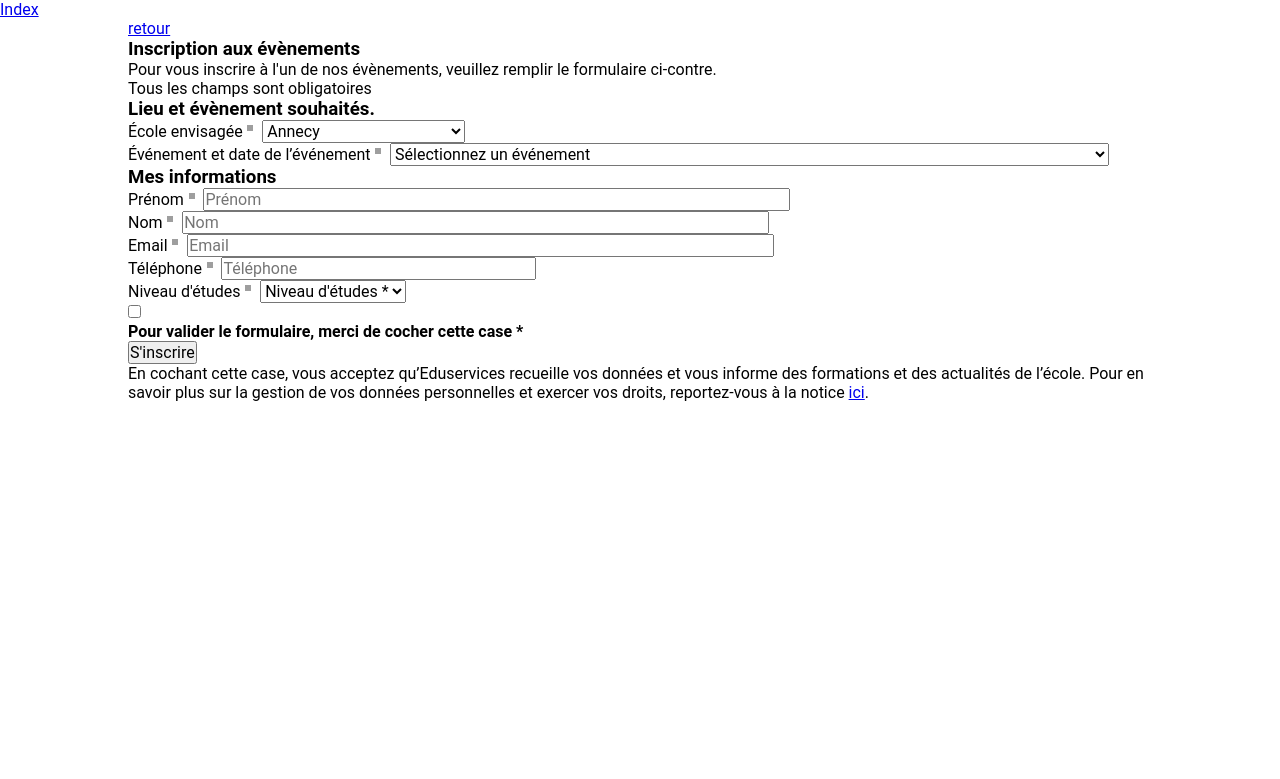
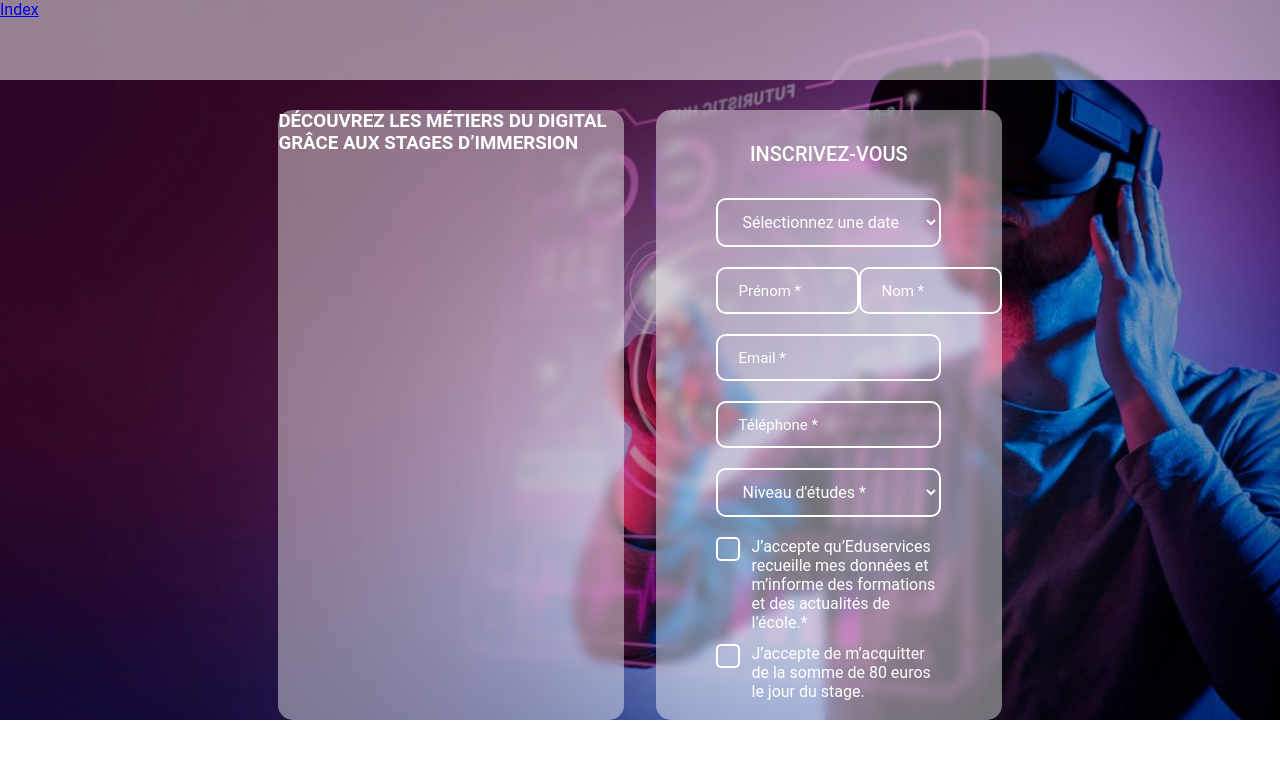
Before and after one commit to AlexBonifacio/examb2s1, a PHP site: page /inscription.php in a window 1280 px wide. Shown: the top 779 px of the page. Run offline with PHP 8.4, Linux system fonts and the light colour scheme; grey boxes are pictures that could not be loaded.

Commit message:
Create landing page and form

```diff
--- a/index.php
+++ b/index.php
@@ -10,9 +10,11 @@
 <body>
     <header>
         <a href="./inscription.php">Inscription</a>
+        <img src="./img/Group1.jpg" width="100%" alt="">
     </header>
     <main>
         <h1 data-value="MYDIGITALSCHOOL">MYDIGITALSCHOOL</h1>
+
     </main>
     <footer>
         <script src="./script/title_effect.js"></script>
--- a/inscription.php
+++ b/inscription.php
@@ -7,59 +7,64 @@
     <title>Formulaire</title>
 </head>
 <body>
-    <header>
-		<a href="./index.php">Index</a>
-    </header>
-    <main>
+<?php
+$servername = "localhost";
+$username = "root";
+$password = "";
+$dbname = "forminscriptionstage";
+
+try {
+  $conn = new PDO("mysql:host=$servername;dbname=$dbname", $username, $password);
+  $conn->setAttribute(PDO::ATTR_ERRMODE, PDO::ERRMODE_EXCEPTION);
+} catch(PDOException $e) {
+  echo "Erreur de connexion: " . $e->getMessage();
+}
+?>
+<header class="bandeau">
+	<a href="./index.php">Index</a>
+</header>
+<main>
+	<section class="container1 flex">
+	<section class="information-decouverte">
+		<div>
+			<h1 class="text-white">DÉCOUVREZ LES MÉTIERS DU DIGITAL GRÂCE AUX STAGES D’IMMERSION</h1>
+		</div>
+
+	</section>
     <section class="inscription-jpo">
 	<div class="slider_bg_0">
 		<div class="no-change">
 			<div class="container-form">
-				<div class="col-lg-7 col-md-6">
+				<div>
 					<div class="slider_text">
-						<a href="/"><span class="icon-angle-left"></span>retour</a>
-						<h3 class="text-white">Inscription aux évènements</h3>
-						<p>Pour vous inscrire à l'un de nos évènements, veuillez remplir le formulaire ci-contre.</p>
+						<h2 class="text-white title-form">INSCRIVEZ-VOUS</h2>
+
 					</div>
 				</div>
 
-				<div class="col-lg-5 col-md-6">
+				<div class="col-lg-5">
 					<div class="request_form">
-						<form action="/inscription-aux-jpo-et-sessions-dadmissions" method="post" id="webform-submission-inscription-aux-jpo-sessions-d-a-add-form" accept-charset="UTF-8">
+						<form action="traitement.php" method="post" id="form-inscription-stage-decouverte" accept-charset="UTF-8">
 							<div class="form_0">
-								<div class="info text-right">
-									<p class="text-white">Tous les champs sont obligatoires</p>
-									<h3 class="text-white">Lieu et évènement souhaités.</h3>
-								</div>
+
+
+
 
 
 								<div class="">
 
-									<label for="edit-ecole-envisagee" class="js-form-required form-required">École envisagée</label>
-
-									<select class="ecole chk-input webform-entity-select form-select required custom-select rounded-0" data-drupal-selector="edit-ecole-envisagee" data-msg-required="Le champ École envisagée est requis." id="edit-ecole-envisagee" name="ecole_envisagee" required="required" aria-required="true"><option value="458" selected="selected">Annecy</option><option value="457">Angers</option><option value="460">Bordeaux</option><option value="461">Caen</option><option value="462">Grenoble</option><option value="512">Laval</option><option value="463">Lille</option><option value="464">Lyon</option><option value="465">Melun</option><option value="466">Montpellier</option><option value="513">Nancy</option><option value="467">Nantes</option><option value="468">Nice</option><option value="469">Paris</option><option value="470">Rennes</option><option value="471">Saint-Quentin-en-Yvelines</option><option value="472">Toulouse</option><option value="473">Vannes</option></select>
-								</div>
-
-
-								<div class="">
-
-									<label for="edit-evenement-et-date-de-l-evenement" class="form-required">Événement et date de l’événement</label>
-
-									<select class="chk-input webform-entity-select form-select required custom-select rounded-0" data-drupal-selector="edit-evenement-et-date-de-l-evenement" data-msg-required="Le champ Événement et date de l’événement est requis." id="edit-evenement-et-date-de-l-evenement" name="evenement_et_date_de_l_evenement" required="required" aria-required="true"><option value="" selected="selected">Sélectionnez un événement</option><option value="39165">STUDENT EXPERIENCE #6 - RENNES du 11/12/2023 à 09:00 - 12/12/2023 à 17:00</option><option value="39164">STUDENT EXPERIENCE #7 - RENNES du 12/12/2023 à 09:00 - 12/12/2023 à 17:00</option><option value="38429">Visite ton futur campus - Vannes du 13/12/2023 à 08:30 - 13/12/2023 à 16:30</option><option value="39166">STUDENT EXPERIENCE #8 - RENNES du 13/12/2023 à 09:00 - 13/12/2023 à 17:00</option><option value="38753">SESSION D&#039;INFORMATION &amp; D&#039;ADMISSION - RENNES du 13/12/2023 à 13:30 - 13/12/2023 à 17:00</option></select>
+									<select class=" webform-entity-select form-select required custom-select w100" data-drupal-selector="edit-evenement-et-date-de-l-evenement" data-msg-required="Le champ Événement et date de l’événement est requis." id="edit-evenement-et-date-de-l-evenement" name="evenement_et_date_de_l_evenement" required="required" aria-required="true"><option value="" selected="selected">Sélectionnez une date</option><option value="39165">STUDENT EXPERIENCE #1 - ANNECY du 04/01/2024 à 09:00 - 05/01/2024 à 17:00</option><option value="39164">STUDENT EXPERIENCE #2 - ANNECY du 28/01/2024 à 09:00 - 29/01/2024 à 17:00</option></select>
 								</div>
 
 
 							</div>
 							<div class="form_1">
-								<div class="info">
-									<h3>Mes informations</h3>
-								</div>
 
+								<div class="container-nom-prenom flex">
 								<div class="">
 
-									<label for="edit-prenom" class="form-required">Prénom</label>
 
-									<input class="chk-input form-text required custom-input rounded-0 form-control" pattern="^([a-zA-ZÀ-ÖØ-öø-ÿ_\-\ \&#039;]+)$" data-webform-pattern-error="Le champ Prénom contient un(des) caractère(s) non valide(s)" data-drupal-selector="edit-prenom" data-msg-maxlength="Prénom field has a maximum length of 255." data-msg-required="Le champ Prénom est requis." data-msg-pattern="Le champ Prénom contient un(des) caractère(s) non valide(s)" type="text" id="edit-prenom" name="prenom" value="" size="60" maxlength="255" placeholder="Prénom" required="required" aria-required="true" />
+									<input class=" form-text required   form-control" pattern="^([a-zA-ZÀ-ÖØ-öø-ÿ_\-\ \&#039;]+)$" data-webform-pattern-error="Le champ Prénom contient un(des) caractère(s) non valide(s)" data-drupal-selector="edit-prenom" data-msg-maxlength="Prénom field has a maximum length of 255." data-msg-required="Le champ Prénom est requis." data-msg-pattern="Le champ Prénom contient un(des) caractère(s) non valide(s)" type="text" id="edit-prenom" name="prenom" value="" size="60" maxlength="255" placeholder="Prénom *" required="required" aria-required="true" />
 
 								</div>
 
@@ -68,9 +73,19 @@
 
 								<div class="">
 
-									<label for="edit-nom" class="form-required">Nom</label>
 
-									<input class="chk-input form-text required custom-input rounded-0 form-control" pattern="^([a-zA-ZÀ-ÖØ-öø-ÿ_\-\ \&#039;]+)$" data-webform-pattern-error="Le champ Nom contient un(des) caractère(s) non valide(s)" data-drupal-selector="edit-nom" data-msg-maxlength="Nom field has a maximum length of 255." data-msg-required="Le champ Nom est requis." data-msg-pattern="Le champ Nom contient un(des) caractère(s) non valide(s)" type="text" id="edit-nom" name="nom" value="" size="60" maxlength="255" placeholder="Nom" required="required" aria-required="true" />
+									<input class=" form-text required   form-control" pattern="^([a-zA-ZÀ-ÖØ-öø-ÿ_\-\ \&#039;]+)$" data-webform-pattern-error="Le champ Nom contient un(des) caractère(s) non valide(s)" data-drupal-selector="edit-nom" data-msg-maxlength="Nom field has a maximum length of 255." data-msg-required="Le champ Nom est requis." data-msg-pattern="Le champ Nom contient un(des) caractère(s) non valide(s)" type="text" id="edit-nom" name="nom" value="" size="60" maxlength="255" placeholder="Nom *" required="required" aria-required="true" />
+
+								</div>
+								</div>
+
+
+
+
+								<div class="">
+
+
+									<input class=" form-email required   form-control w100" pattern="^([a-zA-Z0-9_\-\.\+]+)@([a-zA-Z0-9_\-\.]+)\.([a-zA-Z]{2,5})$" data-webform-pattern-error="Le champ Email contient un(des) caractère(s) non valide(s)" data-drupal-selector="edit-email" data-msg-email="Email ne contient pas une adresse email valide." data-msg-maxlength="Email field has a maximum length of 254." data-msg-required="Le champ Email est requis." data-msg-pattern="Le champ Email contient un(des) caractère(s) non valide(s)" type="email" id="edit-email" name="email" value="" size="60" maxlength="254" placeholder="Email *" required="required" aria-required="true" />
 
 								</div>
 
@@ -79,20 +94,7 @@
 
 								<div class="">
 
-									<label for="edit-email" class="form-required">Email</label>
-
-									<input class="chk-input form-email required custom-input rounded-0 form-control" pattern="^([a-zA-Z0-9_\-\.\+]+)@([a-zA-Z0-9_\-\.]+)\.([a-zA-Z]{2,5})$" data-webform-pattern-error="Le champ Email contient un(des) caractère(s) non valide(s)" data-drupal-selector="edit-email" data-msg-email="Email ne contient pas une adresse email valide." data-msg-maxlength="Email field has a maximum length of 254." data-msg-required="Le champ Email est requis." data-msg-pattern="Le champ Email contient un(des) caractère(s) non valide(s)" type="email" id="edit-email" name="email" value="" size="60" maxlength="254" placeholder="Email" required="required" aria-required="true" />
-
-								</div>
-
-
-
-
-								<div class="">
-
-									<label for="edit-telephone" class="form-required">Téléphone</label>
-
-									<input class="chk-input form-tel required custom-input rounded-0 form-control" pattern="^(0)(?: *\d){9}$" data-webform-pattern-error="Le champ Téléphone contient un(des) caractère(s) non valide(s)" data-drupal-selector="edit-telephone" data-msg-maxlength="Téléphone field has a maximum length of 128." data-msg-required="Le champ Téléphone est requis." data-msg-pattern="Le champ Téléphone contient un(des) caractère(s) non valide(s)" type="tel" id="edit-telephone" name="telephone" value="" size="30" maxlength="128" placeholder="Téléphone" required="required" aria-required="true" />
+									<input class=" form-tel required   form-control w100" pattern="^(0)(?: *\d){9}$" data-webform-pattern-error="Le champ Téléphone contient un(des) caractère(s) non valide(s)" data-drupal-selector="edit-telephone" data-msg-maxlength="Téléphone field has a maximum length of 128." data-msg-required="Le champ Téléphone est requis." data-msg-pattern="Le champ Téléphone contient un(des) caractère(s) non valide(s)" type="tel" id="edit-telephone" name="telephone" value="" size="30" maxlength="128" placeholder="Téléphone *" required="required" aria-required="true" />
 
 								</div>
 
@@ -102,19 +104,33 @@
 
 								<div class="">
 
-									<label for="edit-niveau" class="form-required">Niveau d'études</label>
 
-									<select class="chk-input form-select required custom-select rounded-0" data-drupal-selector="edit-niveau" data-msg-required="Le champ Niveau d&#039;études est requis." id="edit-niveau" name="niveau" required="required" aria-required="true"><option value="" selected="selected">Niveau d&#039;études *</option><option value="517">Bac</option><option value="518">Bac + 1</option><option value="519">Bac + 2</option><option value="520">Bac + 3</option><option value="521">Bac + 4</option></select>
+
+									<select class="form-select required custom-select w100" data-drupal-selector="edit-niveau" data-msg-required="Le champ Niveau d&#039;études est requis." id="edit-niveau" name="niveau" required="required" aria-required="true"><option value="" selected="selected">Niveau d&#039;études *</option><option value="517">Lycéen</option><option value="518">Post bac</option><option value="519">Bac + 3</option><option value="520">Bac + 4</option><option value="521">Réorientation</option></select>
 								</div>
 
+								<div class="custom-checkbox required">
+
+								<input type="checkbox" id="edit-accord-rgpd-custom" name="active_profile" value="1" class="default" required/>
+
+								<label class="custom-control-label flex" for="edit-accord-rgpd-custom">
+									<div class="text-white">
+										J’accepte qu’Eduservices recueille mes données et m’informe des formations et des actualités de l’école.* <a href="/mentions-legales" title="Mentions Légales"></a>
+									</div>
+								</label>
+
+
+
+								</div>
 
 
 								<div class="custom-control custom-checkbox mb-3">
 
-									<label class="custom-control-label" for="edit-accord-rgpd-custom">
-									<input type="checkbox" id="edit-accord-rgpd-custom" name="active_profile" value="1" class="default" required/>
-										<div>
-											<strong>Pour valider le formulaire, merci de cocher cette case *</strong>
+
+									<input type="checkbox" id="accord-pay" name="active_profile" value="1" class="default" required/>
+									<label class="custom-control-label flex" for="accord-pay">
+										<div class="text-white">
+											J’accepte de m’acquitter de la somme de 80 euros le jour du stage.
 										</div>
 									</label>
 
@@ -127,18 +143,13 @@
 
 
 
-								<button type="submit" class="btn-recaptcha btn btn-primary rounded-0 d-flex align-items-center align-center">
+
+								<button type="submit" class=" btn btn-primary flex ">
 									<span class="icon-check-w"></span>
-									S'inscrire
+									Je m'inscris
 								</button>
 
-								<div class="custom-text">
-									<label class="custom-text-label">
-										En cochant cette case, vous acceptez qu’Eduservices recueille vos données et vous informe des formations et des actualités de l’école.
 
-										Pour en savoir plus sur la gestion de vos données personnelles et exercer vos droits, reportez-vous à la notice
-
-										<a href="/mentions-legales" title="Mentions Légales">ici</a>.
 
 									</label>
 								</div>
@@ -150,7 +161,8 @@
 			</div>
 		</div>
 	</div>
-</section>
-    </main>
+	</section>
+	</section>
+</main>
 </body>
 </html>
--- a/style/inscription.css
+++ b/style/inscription.css
@@ -1,7 +1,23 @@
+
+
+
 * {
     margin: 0;
     padding: 0;
     font-family: 'Roboto', sans-serif;
+}
+
+.flex {
+    display: flex;
+}
+
+.w100 {
+    width: 100%;
+}
+
+
+.text-white {
+    color: white;
 }
 
 /**
@@ -171,15 +187,186 @@ th {
 /* Custom Styles
    ========================================================================== */
 
-/* Exemple de style personnalisé */
-.mon-style-personnalise {
-    color: blue;
+/* Header */
+
+.bandeau {
+    position: absolute;
+    height: 80px;
+    width: 100%;
+    background: rgba(255, 255, 255, 0.50);
+
+    backdrop-filter: blur(2px);
 }
 
-/* Ajoutez ici d'autres styles personnalisés au besoin */
+
+
+
+/* Input style */
+
+input.form-control {
+    margin-top: 20px;
+    border-color: white;
+    border-style: solid;
+    border-width: 2px;
+    border-radius: 10px;
+    background-color: transparent; /* Rend le fond transparent */
+    color: white;
+    padding: 12px;
+    padding-left: 20px;
+    box-sizing: border-box;
+}
+
+input.form-control::placeholder { /* Standard moderne */
+    color: white;
+    opacity: 1; /* Nécessaire pour certains navigateurs */
+    font-size: 15px;
+    font-family: 'Roboto', sans-serif;
+
+}
+
+
+
+/* Select style */
+
+select.form-select {
+    border-color: white;
+    border-style: solid;
+    border-width: 2px;
+    border-radius: 10px;
+    background-color: transparent; /* Rend le fond transparent */
+    color: white;
+    padding: 12px;
+    padding-left: 20px;
+}
+
+/* Checkbox style */
+
+/* Styles pour les cases à cocher (checkboxes) */
+
+
+
+input[type="checkbox"].default {
+    display: none; /* Masque la checkbox par défaut */
+}
+
+.custom-checkbox label {
+    position: relative;
+    padding-left: 35px; /* Espace pour la fausse checkbox */
+    cursor: pointer;
+    display: inline-block;
+}
+
+.custom-checkbox label:before {
+    content: '';
+    position: absolute;
+    left: 0;
+    top: 0;
+    width: 20px; /* Taille de la fausse checkbox */
+    height: 20px;
+    border: 2px solid #fff; /* Bordure de la fausse checkbox */
+    border-radius: 5px; /* Coins arrondis pour la fausse checkbox */
+    background-color: transparent;
+}
+
+.custom-checkbox input[type="checkbox"]:checked + label:before {
+    background-color: white; /* Couleur de fond lorsque cochée */
+    /* Ajouter d'autres styles pour l'état cochée ici */
+}
+
+.custom-checkbox input[type="checkbox"]:checked + label:after {
+    content: '✔';
+    position: absolute;
+    left: 5px; /* Ajuster en fonction de la taille de la fausse checkbox */
+    top: 0px;
+    color: white; /* Couleur du symbole de coche */
+    font-size: 20px; /* Taille du symbole de coche */
+}
+
+
+.mb-3 {
+    margin-top: 12px;
+}
+
+
+/* Button style hero */
+
+.btn-primary {
+    cursor: pointer;
+    margin: auto;
+    margin-top: 32px;
+    border-color: white;
+    border-style: solid;
+    border-width: 2px;
+    border-radius: 10px;
+    background-color: transparent; /* Rend le fond transparent */
+    color: white;
+    padding: 12px 26px;
+
+
+}
+
+
+/* Styles personnalisés au besoin */
+
+.container1 {
+    background-image: url('../img/bg_img_hero.jpg');
+    background-size: cover;
+    justify-content: center;
+    gap: 32px;
+    height: 90vh;
+}
+
+.container1 section {
+    margin-top: 110px;
+    width: 27%;
+    border-radius: 15px;
+    background: rgba(255, 255, 255, 0.43);
+
+    backdrop-filter: blur(5.5px);
+   }
+
+.slider_bg_0 {
+    width : 65%;
+
+}
 
 
 .inscription-jpo {
-    margin: auto;
-    width: 80%;
+    display: flex;
+    justify-content: center;
+    padding-top: 32px;
+
+
+
 }
+
+.information-decouverte {
+
+}
+
+
+
+
+
+.title-form {
+    font-size: 20px;
+    text-align: center;
+    font-weight: 500;
+    margin-bottom: 32px;
+
+}
+
+.container-nom-prenom {
+    justify-content: space-between;
+
+}
+
+
+#edit-prenom, #edit-nom {
+    width: 143px;
+}
+
+#edit-niveau {
+    margin-top: 20px;
+    margin-bottom: 20px;
+}
```
Also changed, not shown: traitement.php (added, +34 -0 lines), img/Group1.jpg (added), img/bg_img_hero.jpg (added).
